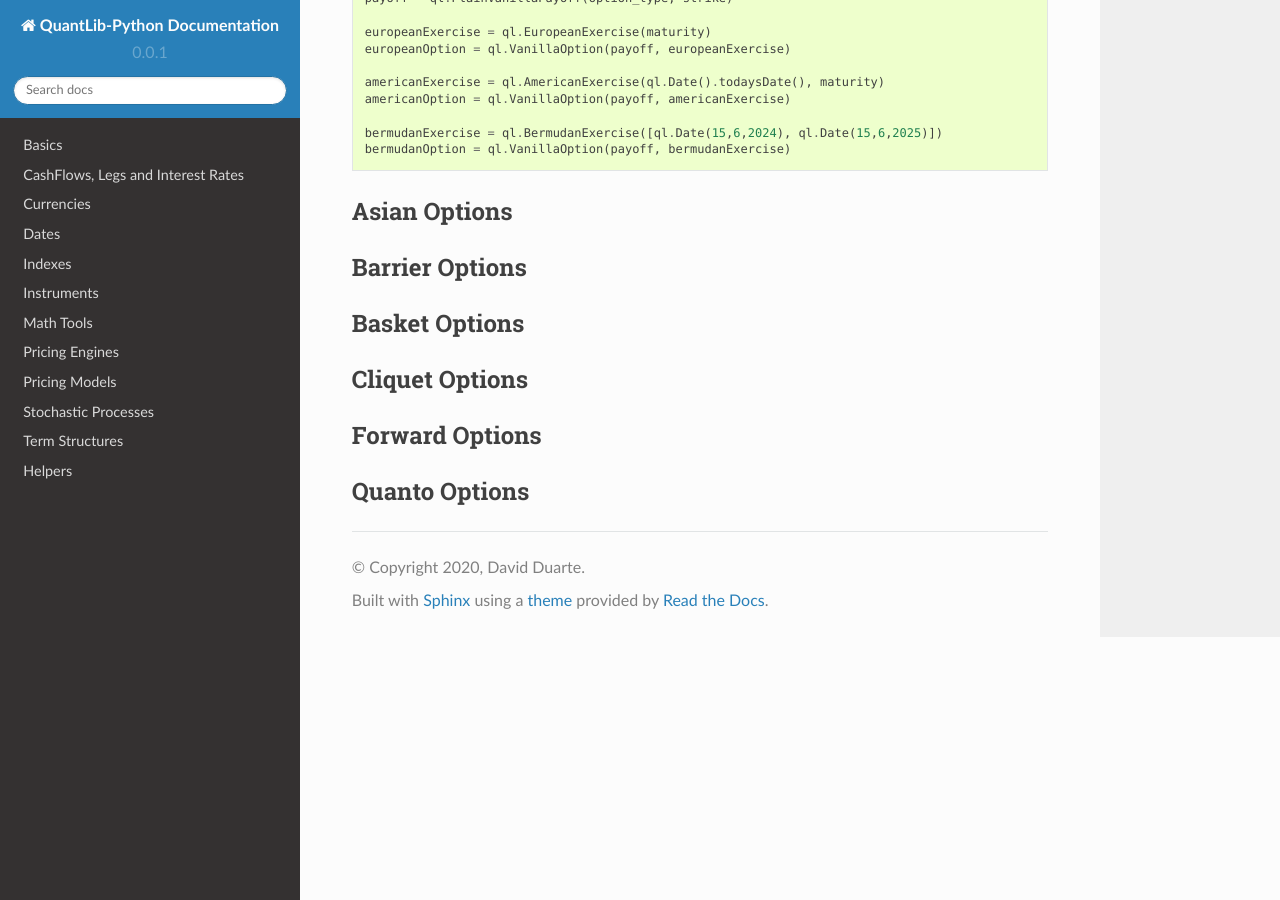
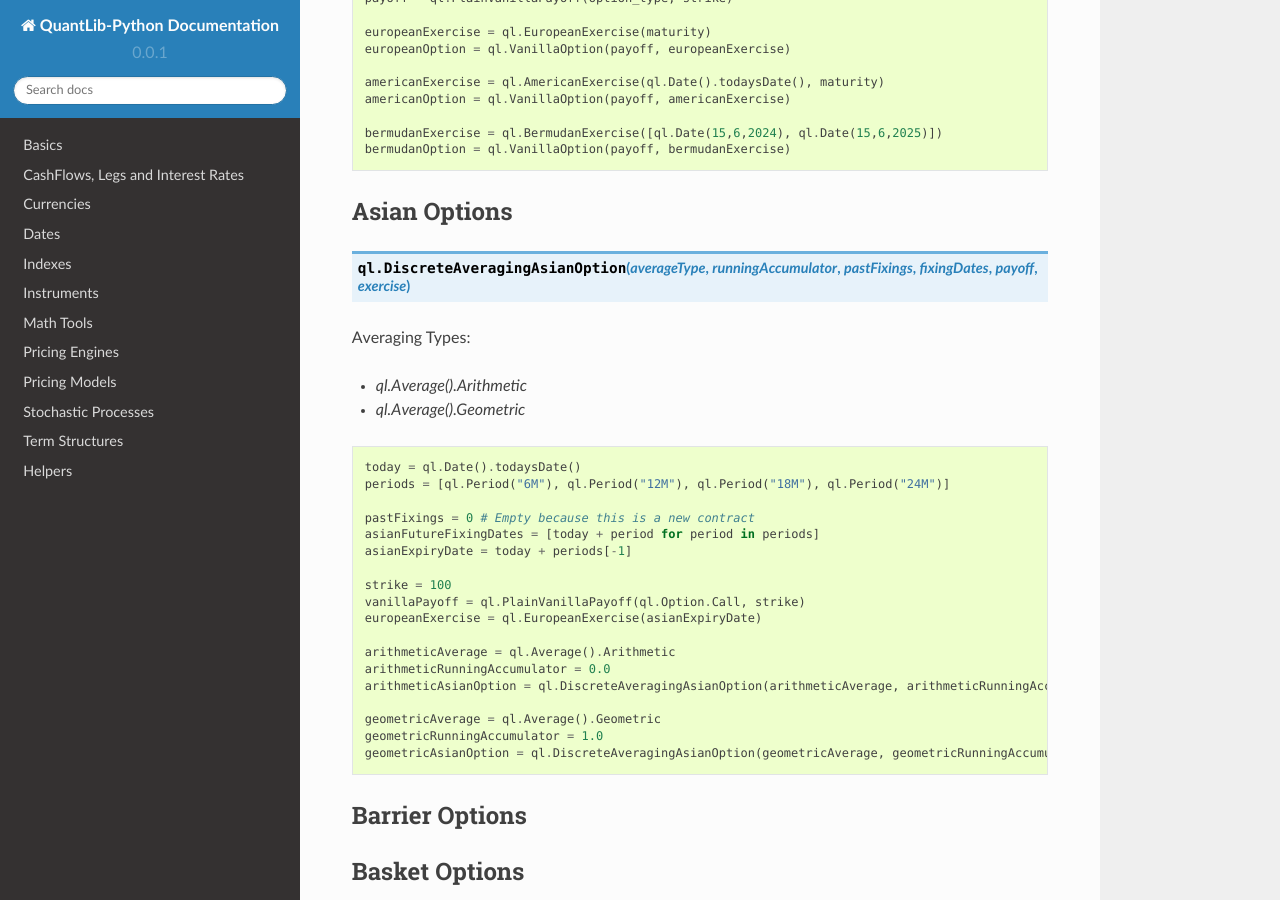
Before and after one commit to nhaga/QuantLib-Python-Docs, a Sphinx documentation site: the page built from docs/instruments/options.rst, in a window 1280 px wide and 900 px high, scrolled down 634 px. Built offline with Sphinx 7.4.7 and the Read the Docs theme 2.0.0, drawn with Linux system fonts in a browser that asks for light colours; formulas are drawn with MathJax 3.

Commit message:
Adding discrete asian options in the instruments section
Added discrete asians into the instruments section (continuous asians to follow later) and updated a couple of MC pricing engines so 'rng type' is named consistently

```diff
--- a/docs/instruments/options.rst
+++ b/docs/instruments/options.rst
@@ -38,6 +38,35 @@ Types:
 Asian Options
 *************
 
+.. function:: ql.DiscreteAveragingAsianOption(averageType, runningAccumulator, pastFixings, fixingDates, payoff, exercise)
+
+Averaging Types:
+
+- `ql.Average().Arithmetic`
+- `ql.Average().Geometric`
+
+.. code-block:: python
+
+  today = ql.Date().todaysDate()
+  periods = [ql.Period("6M"), ql.Period("12M"), ql.Period("18M"), ql.Period("24M")]
+
+  pastFixings = 0 # Empty because this is a new contract
+  asianFutureFixingDates = [today + period for period in periods]
+  asianExpiryDate = today + periods[-1]
+
+  strike = 100
+  vanillaPayoff = ql.PlainVanillaPayoff(ql.Option.Call, strike)
+  europeanExercise = ql.EuropeanExercise(asianExpiryDate)
+
+  arithmeticAverage = ql.Average().Arithmetic
+  arithmeticRunningAccumulator = 0.0
+  arithmeticAsianOption = ql.DiscreteAveragingAsianOption(arithmeticAverage, arithmeticRunningAccumulator, pastFixings, asianFutureFixingDates, vanillaPayoff, europeanExercise)
+
+  geometricAverage = ql.Average().Geometric
+  geometricRunningAccumulator = 1.0
+  geometricAsianOption = ql.DiscreteAveragingAsianOption(geometricAverage, geometricRunningAccumulator, pastFixings, asianFutureFixingDates, vanillaPayoff, europeanExercise)
+
+
 Barrier Options
 ***************
 
```
Also changed, not shown: docs/pricing_engines.rst (+4 -4 lines).
